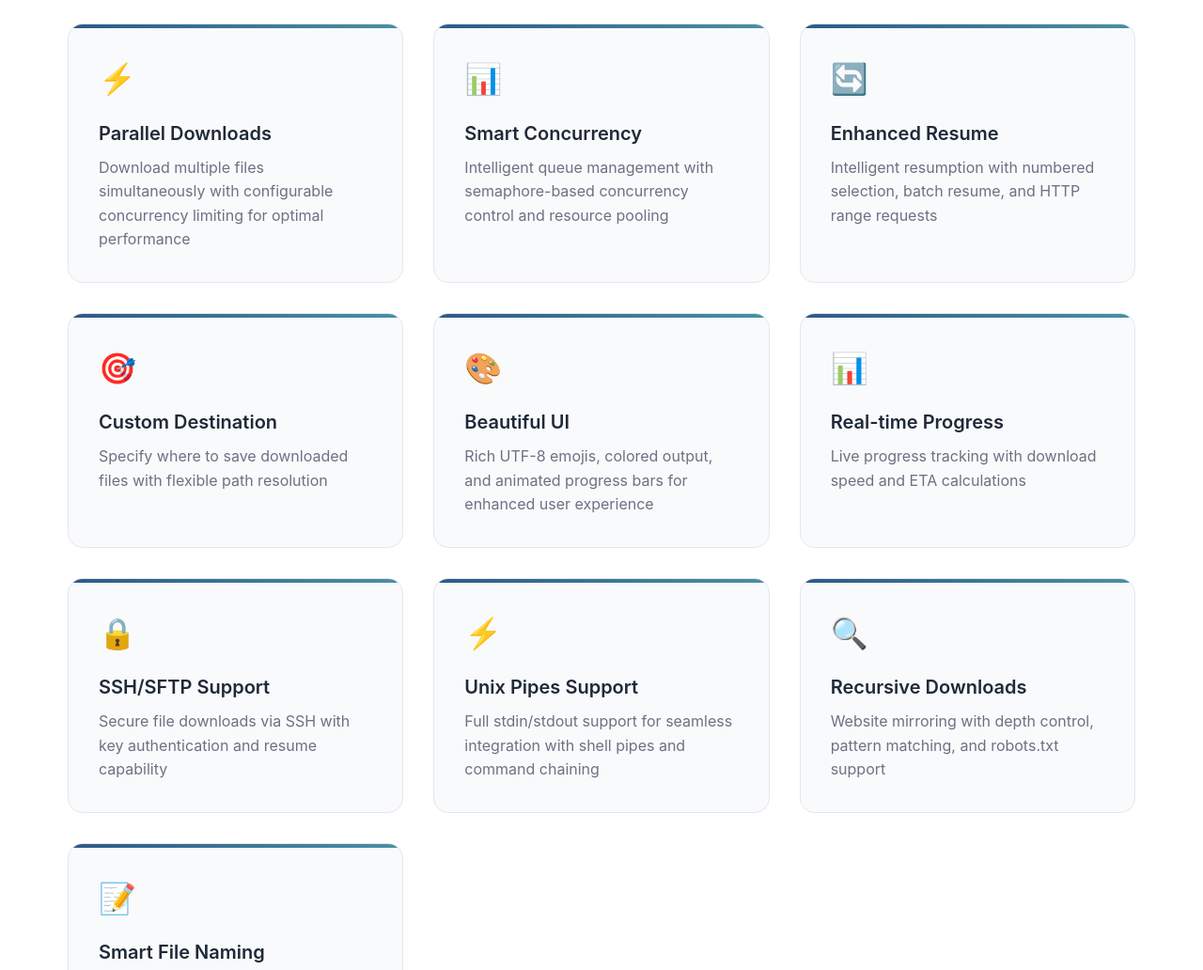
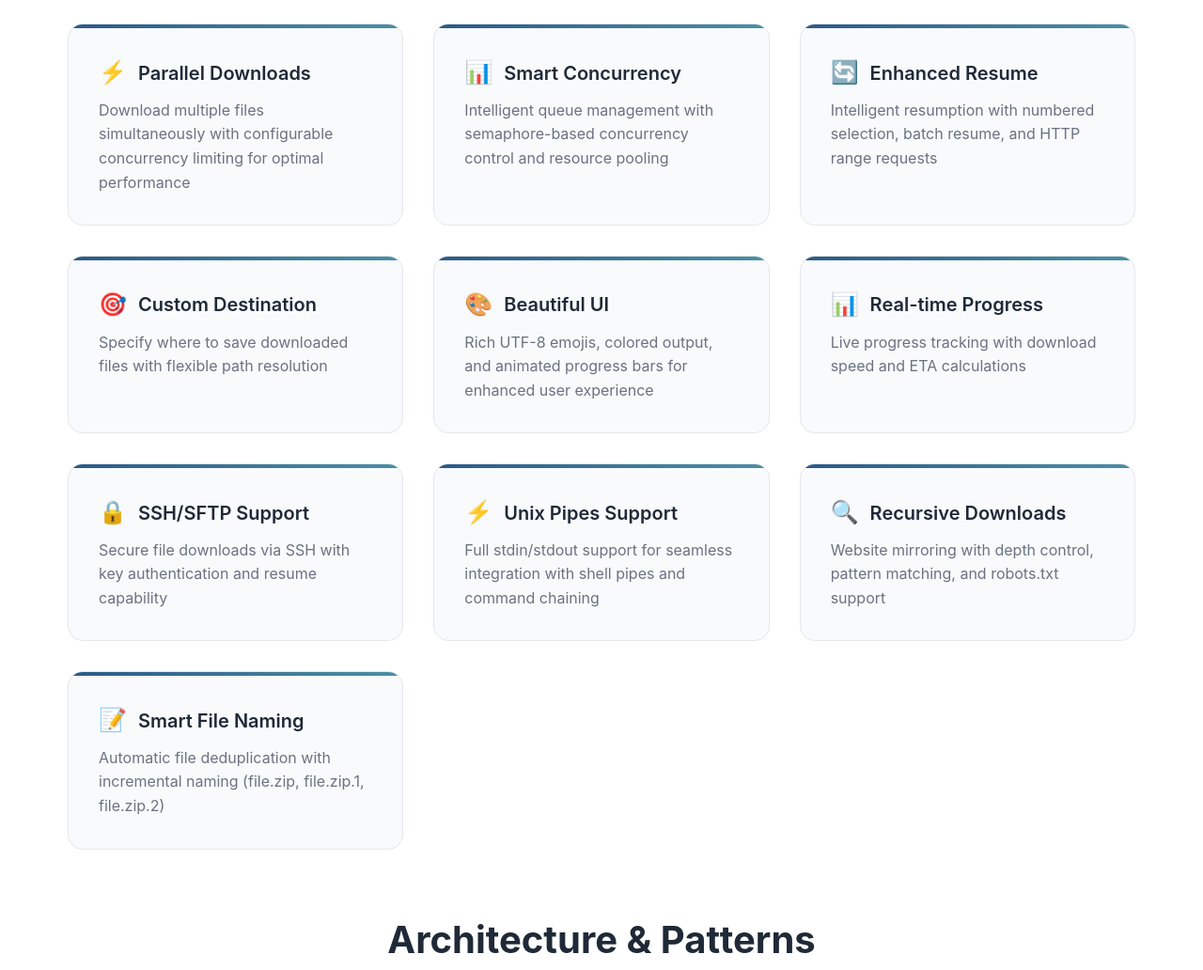
Before and after one commit to bingeboy/n-get, a plain HTML site: page index.html in a window 1280 px wide. Shown: the part 640-1672 px from the top of the page at 94% size. Drawn offline with nearby package versions, Linux system fonts and the light colour scheme.

Commit message:
feature css update

```diff
--- a/index.html
+++ b/index.html
@@ -208,17 +208,19 @@
             box-shadow: 0 20px 25px -5px rgba(0, 0, 0, 0.1);
         }
 
-        .feature-icon {
-            font-size: 2rem;
-            margin-bottom: 1rem;
-            display: block;
-        }
-
         .feature-title {
             font-size: 1.25rem;
             font-weight: 600;
             margin-bottom: 0.5rem;
             color: var(--text-primary);
+            display: flex;
+            align-items: center;
+            gap: 0.75rem;
+        }
+
+        .feature-icon {
+            font-size: 1.5rem;
+            flex-shrink: 0;
         }
 
         .feature-description {
@@ -448,62 +450,82 @@
 
                 <div class="features-grid">
                     <div class="feature-card">
+                        <h3 class="feature-title">
                             <span class="feature-icon">⚡</span>
-                        <h3 class="feature-title">Parallel Downloads</h3>
+                            Parallel Downloads
+                        </h3>
                         <p class="feature-description">Download multiple files simultaneously with configurable concurrency limiting for optimal performance</p>
                     </div>
 
                     <div class="feature-card">
+                        <h3 class="feature-title">
                             <span class="feature-icon">📊</span>
-                        <h3 class="feature-title">Smart Concurrency</h3>
+                            Smart Concurrency
+                        </h3>
                         <p class="feature-description">Intelligent queue management with semaphore-based concurrency control and resource pooling</p>
                     </div>
 
                     <div class="feature-card">
+                        <h3 class="feature-title">
                             <span class="feature-icon">🔄</span>
-                        <h3 class="feature-title">Enhanced Resume</h3>
+                            Enhanced Resume
+                        </h3>
                         <p class="feature-description">Intelligent resumption with numbered selection, batch resume, and HTTP range requests</p>
                     </div>
 
                     <div class="feature-card">
+                        <h3 class="feature-title">
                             <span class="feature-icon">🎯</span>
-                        <h3 class="feature-title">Custom Destination</h3>
+                            Custom Destination
+                        </h3>
                         <p class="feature-description">Specify where to save downloaded files with flexible path resolution</p>
                     </div>
 
                     <div class="feature-card">
+                        <h3 class="feature-title">
                             <span class="feature-icon">🎨</span>
-                        <h3 class="feature-title">Beautiful UI</h3>
+                            Beautiful UI
+                        </h3>
                         <p class="feature-description">Rich UTF-8 emojis, colored output, and animated progress bars for enhanced user experience</p>
                     </div>
 
                     <div class="feature-card">
+                        <h3 class="feature-title">
                             <span class="feature-icon">📊</span>
-                        <h3 class="feature-title">Real-time Progress</h3>
+                            Real-time Progress
+                        </h3>
                         <p class="feature-description">Live progress tracking with download speed and ETA calculations</p>
                     </div>
 
                     <div class="feature-card">
+                        <h3 class="feature-title">
                             <span class="feature-icon">🔒</span>
-                        <h3 class="feature-title">SSH/SFTP Support</h3>
+                            SSH/SFTP Support
+                        </h3>
                         <p class="feature-description">Secure file downloads via SSH with key authentication and resume capability</p>
                     </div>
 
                     <div class="feature-card">
+                        <h3 class="feature-title">
                             <span class="feature-icon">⚡</span>
-                        <h3 class="feature-title">Unix Pipes Support</h3>
+                            Unix Pipes Support
+                        </h3>
                         <p class="feature-description">Full stdin/stdout support for seamless integration with shell pipes and command chaining</p>
                     </div>
 
                     <div class="feature-card">
+                        <h3 class="feature-title">
                             <span class="feature-icon">🔍</span>
-                        <h3 class="feature-title">Recursive Downloads</h3>
+                            Recursive Downloads
+                        </h3>
                         <p class="feature-description">Website mirroring with depth control, pattern matching, and robots.txt support</p>
                     </div>
 
                     <div class="feature-card">
+                        <h3 class="feature-title">
                             <span class="feature-icon">📝</span>
-                        <h3 class="feature-title">Smart File Naming</h3>
+                            Smart File Naming
+                        </h3>
                         <p class="feature-description">Automatic file deduplication with incremental naming (file.zip, file.zip.1, file.zip.2)</p>
                     </div>
                 </div>
```
Lines whose indentation alone changed are shown as unchanged.
